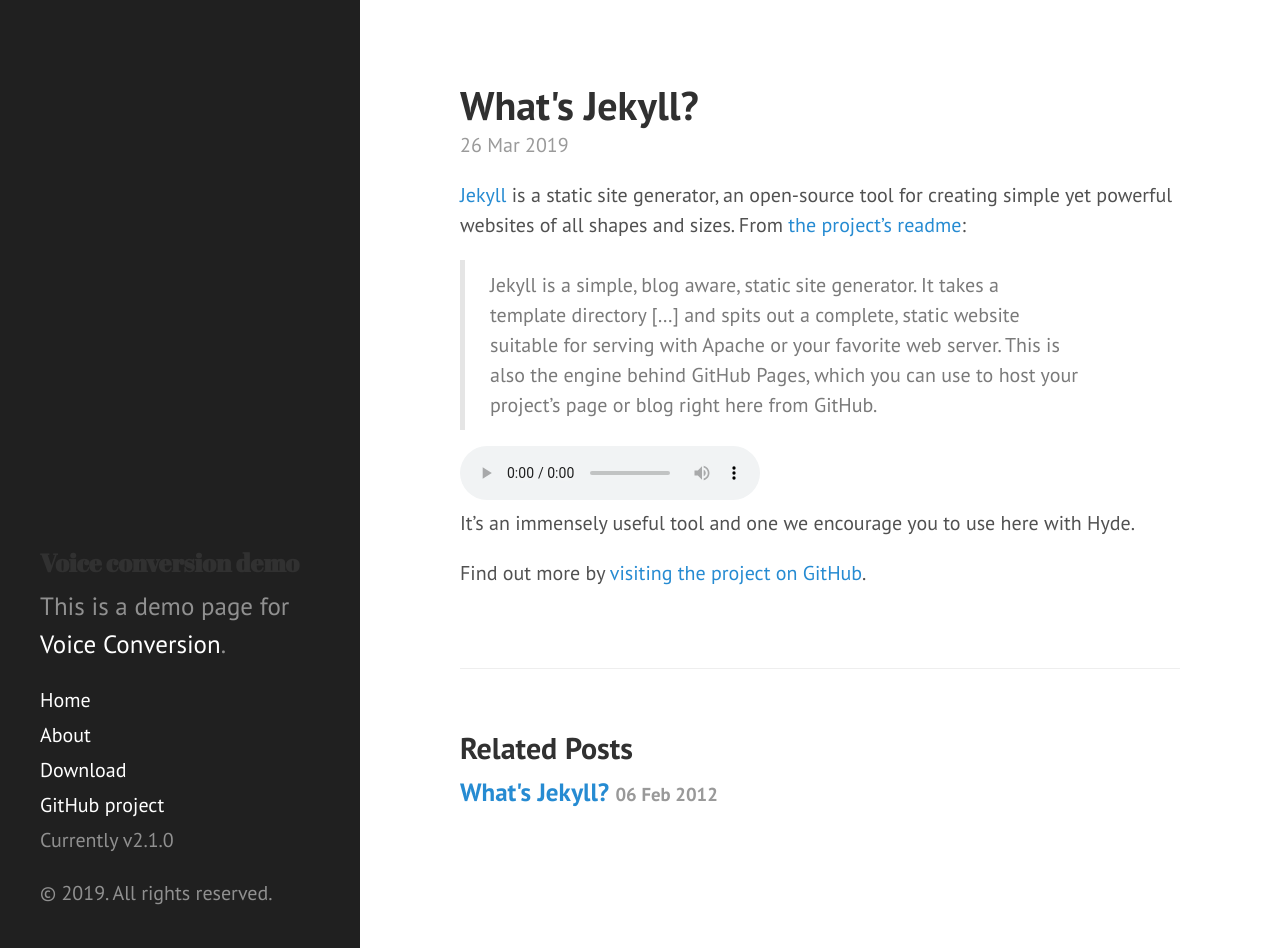
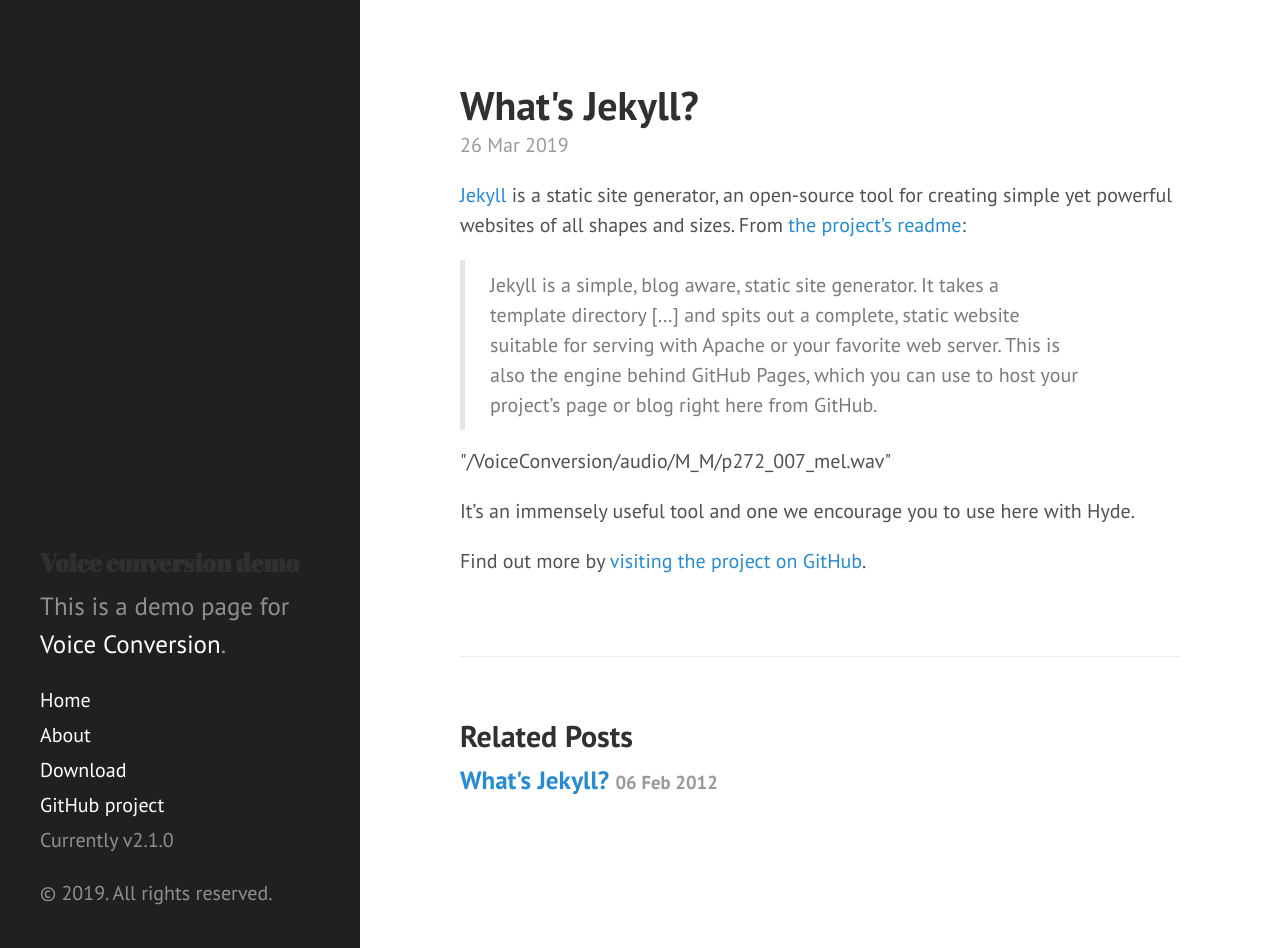
Before and after one commit to lhppom/VoiceConversion, a Jekyll site: the page built from _posts/2019-03-26-voice-conversion-demo.md, in a window 1280 px wide and 948 px high. Built offline with Jekyll 4.4.1, drawn with Linux system fonts in a browser that asks for light colours; Markdown is read by kramdown in place of the engine named in the settings.

Commit message:
modification

```diff
--- a/_posts/2019-03-26-voice-conversion-demo.md
+++ b/_posts/2019-03-26-voice-conversion-demo.md
@@ -8,7 +8,7 @@
   > Jekyll is a simple, blog aware, static site generator. It takes a template directory [...] and spits out a complete, static website suitable for serving with Apache or your favorite web server. This is also the engine behind GitHub Pages, which you can use to host your project’s page or blog right here from GitHub.
 
 
-<audio src="{{ site.baseurl }}/audio/M_M/p272_007_mel.wav" controls="controls"></audio>
+<p>"{{ site.baseurl }}/audio/M_M/p272_007_mel.wav"</p>
 
 It's an immensely useful tool and one we encourage you to use here with Hyde.
 
```
